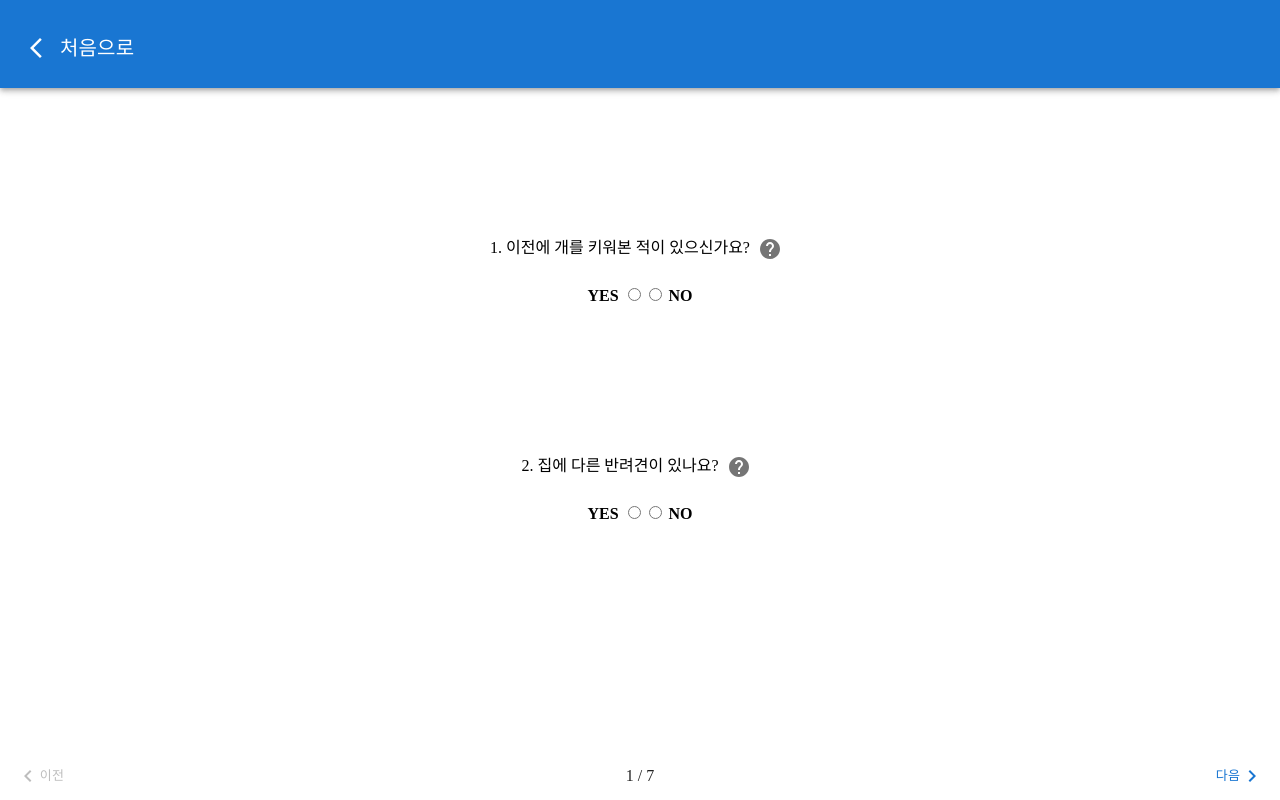
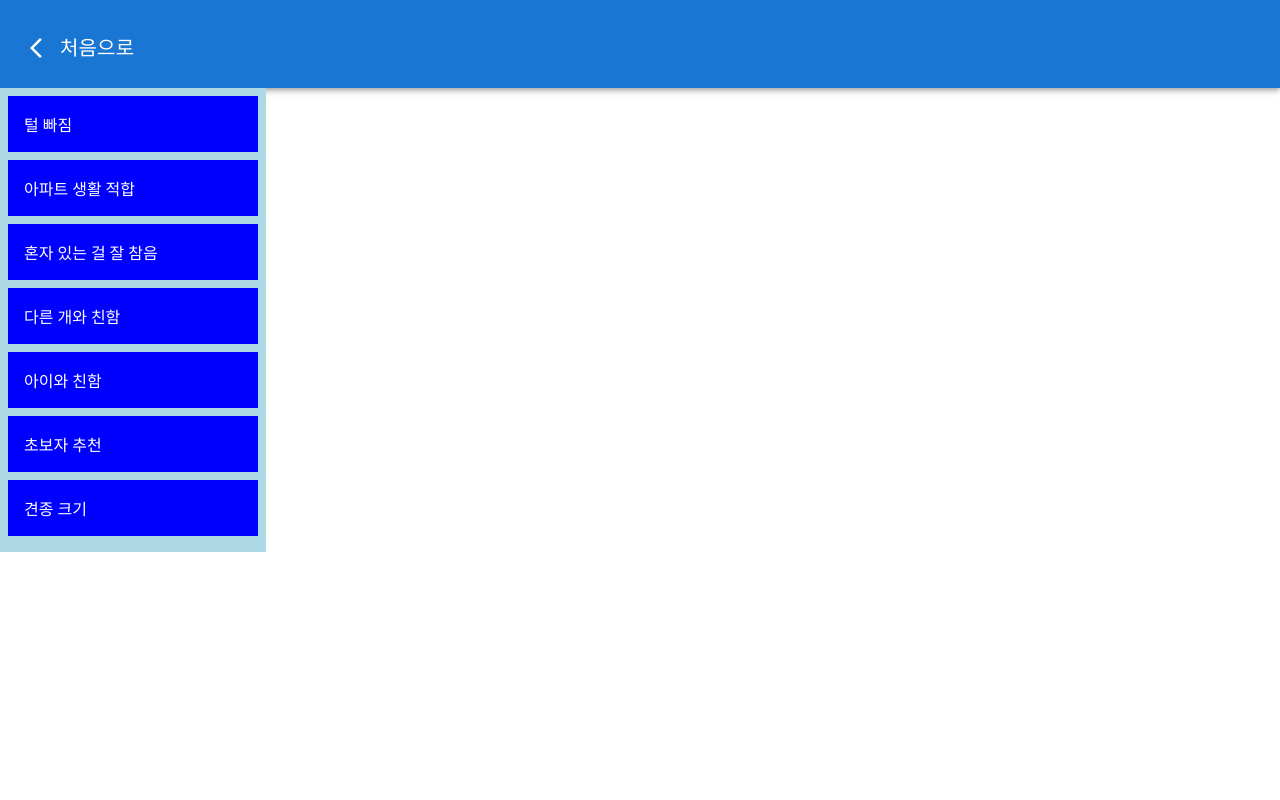
Before and after one commit to z9612/getchu, a React (Create React App) app in the folder frontend/: page /recommend/dogTrait in a window 1280 px wide. Built offline with nearby package versions, Linux system fonts and the light colour scheme; the HTML template or start-up script is replaced by a standard one.

Commit message:
Feat: 추가 견종 특성에 따른 추천

```diff
--- a/frontend/src/App.js
+++ b/frontend/src/App.js
@@ -8,6 +8,7 @@
 import BreedingCosts from "./pages/breedingCosts";
 import BreedSelect from "./pages/breedSelect";
 import Mbti from "./pages/mbti";
+import { TraitPriority } from "./pages/trait";
 import "./index.css";
 
 function App() {
@@ -23,7 +24,7 @@
           <Route path="/recommend" element={<Choice />} />
           <Route path="/recommend/lifeStyle" element={<SurveyPage />} />
           <Route path="/recommend/mbti" element={<Mbti />} />
-          <Route path="/recommend/dogTrait" element={<SurveyPage />} />
+          <Route path="/recommend/dogTrait" element={<TraitPriority />} />
         </Route>
         <Route
           path="/result"
--- /dev/null
+++ b/frontend/src/pages/trait.js
@@ -0,0 +1,117 @@
+import React, { Component } from "react";
+import { DragDropContext, Droppable, Draggable } from "react-beautiful-dnd";
+
+const contents = [
+  '털 빠짐',
+  '아파트 생활 적합',
+  '혼자 있는 걸 잘 참음',
+  '다른 개와 친함',
+  '아이와 친함',
+  '초보자 추천',
+  '견종 크기'
+];
+
+// fake data generator
+const getItems = (count) =>
+  Array.from({ length: count }, (v, k) => k).map((k) => ({
+    id: `item-${k}`,
+    content: contents[k]
+  }));
+
+// a little function to help us with reordering the result
+const reorder = (list, startIndex, endIndex) => {
+  const result = Array.from(list);
+  const [removed] = result.splice(startIndex, 1);
+  result.splice(endIndex, 0, removed);
+
+  return result;
+};
+
+const grid = 8;
+
+const getItemStyle = (isDragging, draggableStyle) => ({
+  // some basic styles to make the items look a bit nicer
+  userSelect: "none",
+  padding: grid * 2,
+  margin: `0 0 ${grid}px 0`,
+
+  // change background colour if dragging
+  color: 'white',
+  background: isDragging ? "skyblue" : "blue",
+
+  // styles we need to apply on draggables
+  ...draggableStyle
+});
+
+const getListStyle = (isDraggingOver) => ({
+  background: isDraggingOver ? "orange" : "lightblue",
+  padding: grid,
+  width: 250
+});
+
+export class TraitPriority extends Component {
+  constructor(props) {
+    super(props);
+    this.state = {
+      items: getItems(7)
+    };
+    this.onDragEnd = this.onDragEnd.bind(this);
+  }
+
+  onDragEnd(result) {
+    // dropped outside the list
+    if (!result.destination) {
+      return;
+    }
+
+    const items = reorder(
+      this.state.items,
+      result.source.index,
+      result.destination.index
+    );
+
+    this.setState({
+      items
+    });
+  }
+
+  // Normally you would want to split things out into separate components.
+  // But in this example everything is just done in one place for simplicity
+  render() {
+    return (
+      <DragDropContext onDragEnd={this.onDragEnd}>
+        <Droppable droppableId="droppable">
+          {(provided, snapshot) => (
+            <div
+              {...provided.droppableProps}
+              ref={provided.innerRef}
+              style={getListStyle(snapshot.isDraggingOver)}
+            >
+              {this.state.items.map((item, index) => (
+                <Draggable key={item.id} draggableId={item.id} index={index}>
+                  {(provided, snapshot) => (
+                    <div
+                      ref={provided.innerRef}
+                      {...provided.draggableProps}
+                      {...provided.dragHandleProps}
+                      style={getItemStyle(
+                        snapshot.isDragging,
+                        provided.draggableProps.style
+                      )}
+                    >
+                      {item.content}
+                    </div>
+                  )}
+                </Draggable>
+              ))}
+              {provided.placeholder}
+            </div>
+          )}
+        </Droppable>
+      </DragDropContext>
+    );
+  }
+}
+
+// Put the thing into the DOM!
+// ReactDOM.render(<App />, document.getElementById("root"));
```
